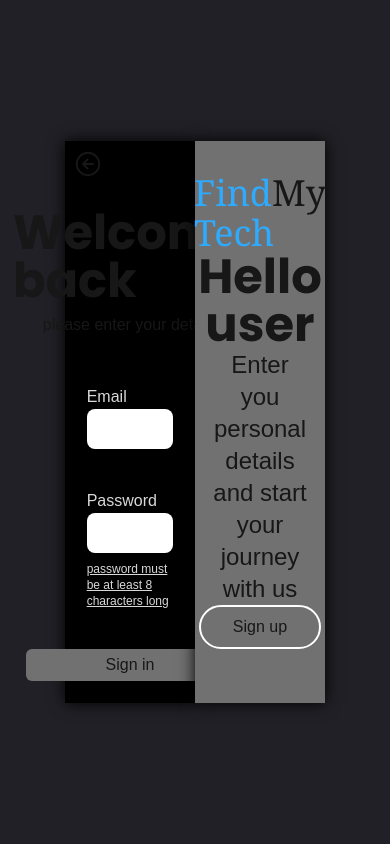
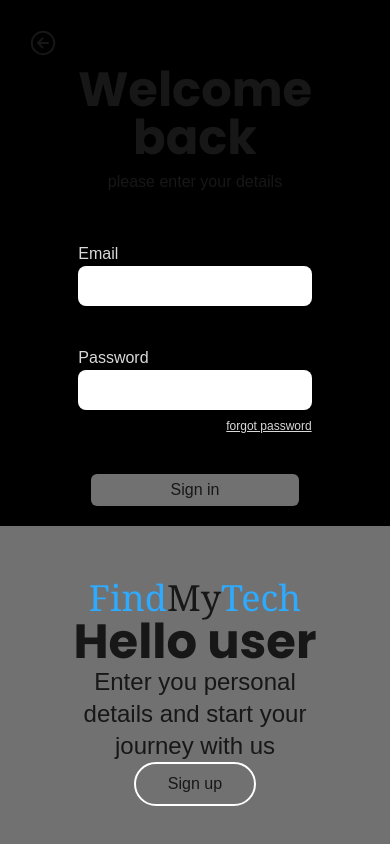
Before and after one commit to mouadh7belgoumri/FindMyTech, a Next.js app: page / in a window 390 px wide. Built offline with nearby package versions, Linux system fonts and the light colour scheme.

Commit message:
responsive

```diff
--- a/src/app/components/SignIn.tsx
+++ b/src/app/components/SignIn.tsx
@@ -3,16 +3,16 @@ import { IoArrowBackCircleOutline } from "react-icons/io5"
 const SignIn = () => {
     return (
         <div>
-            <div className="bg-[#212026]">
-                <div className="h-screen flex justify-center items-center content-center w-full" >
+            <div className="bg-[#212026] ">
+                <div className="h-screen flex max-md:flex-col justify-center items-center content-center w-full" >
 
-                    <div className="flex flex-col h-2/3 w-1/3 bg-black shadow-[0_0_15px_black]">
+                    <div className="flex flex-col h-2/3 w-1/3 max-md:h-fit max-md:p-5 max-md:w-full bg-black shadow-[0_0_15px_black]">
                         <div className="flex w-full justify-start ">
                             <IoArrowBackCircleOutline className='text-3xl cursor-pointer hover:text-white hover:drop-shadow-[0_0_10px_white] arrow-btn m-2' />
                         </div>
                         <form action="" className="flex flex-col items-center justify-center w-full h-full content-center rounded-lg">
                             <div className='leading-10'>
-                                <h1 className='text-5xl font-[700] font-Poppins'>Welcome back</h1>
+                                <h1 className='text-5xl font-[700] font-Poppins text-center'>Welcome back</h1>
                                 <p className="text-l text-center font text-center">please enter your details</p>
                             </div>
 
@@ -29,16 +29,16 @@ const SignIn = () => {
                                     <input type="password" name='password' id='password' className='bg-white rounded-lg h-10 w-2/3 text-black px-2' />
                                 </div>
                                 <div className="flex justify-end w-2/3">
-                                    <a href="" className='text-xs mt-2 text-[#D9D9D9] underline '>password must be at least 8 characters long</a>
+                                    <a href="" className='text-xs mt-2 text-[#D9D9D9] underline '>forgot password</a>
                                 </div>
 
                             </div>
-                            <input type="submit" name='Sign up' className='mt-10 w-fit bg-[#717171] rounded-md p-1 px-20 hover:cursor-pointer ' value="Sign in" />
+                            <input type="submit" name='Sign up' className='mt-10 w-fit bg-[#717171] rounded-md p-1 px-20 hover:cursor-pointer hover:bg-[#464646]' value="Sign in" />
 
 
                         </form>
                     </div>
-                    <div className="flex h-2/3 w-1/3 flex-col content-center items-center justify-between bg-[#717171] shadow-[0_0_15px_black]">
+                    <div className="flex h-2/3 w-1/3 flex-col max-md:h-1/2 max-md:p-5 max-md:w-full content-center items-center justify-between bg-[#717171] shadow-[0_0_15px_black]">
 
                         <h1 className='mt-8 text-4xl font-serif'><span className="text-[#2eabff] capitalize">find</span>My<span className="text-[#2eabff] capitalize inline-block">tech</span></h1>
                         <h1 className='text-5xl font-[700] font-Poppins text-center'>Hello user</h1>
--- a/src/app/components/SignUp.tsx
+++ b/src/app/components/SignUp.tsx
@@ -3,8 +3,8 @@ import { IoArrowBackCircleOutline } from "react-icons/io5"
 const SIgnUp = () => {
   return (
     <div className="bg-[#212026]">
-      <div className="h-screen flex justify-center items-center content-center w-full" >
-        <div className="flex h-2/3 w-1/3 flex-col content-center items-center justify-between bg-[#717171] shadow-[0_0_15px_black]">
+      <div className="h-screen flex max-md:flex-col justify-center items-center content-center w-full" >
+        <div className="flex h-2/3 w-1/3 max-md:h-1/2 max-md:w-full flex-col content-center items-center justify-between bg-[#717171] shadow-[0_0_15px_black]">
           <div className="flex w-full justify-start ">
             <IoArrowBackCircleOutline className='text-3xl cursor-pointer hover:text-white hover:drop-shadow-[0_0_10px_white] arrow-btn m-2' />
           </div>
@@ -14,13 +14,13 @@ const SIgnUp = () => {
           <button className='border-btn w-fit p-2 px-8  cursor-pointer'>Sign in</button>
           <div className="h-1/4"></div>
         </div>
-        <div className="flex h-2/3 w-1/3 bg-black shadow-[0_0_15px_black]">
+        <div className="flex h-2/3 w-1/3 max-md:h-fit max-md:p-5 max-md:w-full bg-black shadow-[0_0_15px_black]">
           <form action="" className="flex flex-col items-center justify-center w-full h-full content-center rounded-lg">
             <div className='leading-10'>
-              <h1 className='text-5xl font-[700] font-Poppins'>hello user</h1>
+              <h1 className='text-5xl font-[700] font-Poppins text-center'>hello user</h1>
               <p className="text-l text-center font text-center">please enter your details</p>
             </div>
-            <div className='flex flex-row justify-around w-3/4'>
+            <div className='flex flex-col xl:flex-row justify-around w-3/4'>
               <div className='flex flex-col items-center justify-start'>
                 <div className="flex justify-start w-7/11">
                   <label htmlFor="first_name" className='text-[#D9D9D9]'> first name</label>
@@ -57,11 +57,11 @@ const SIgnUp = () => {
                 <input type="password" name='password' id='password' className='bg-white rounded-lg h-10 w-2/3 text-black px-2' />
               </div>
               <div className="flex justify-end w-2/3">
-                <a href="" className='text-xs mt-2 text-[#D9D9D9] underline '>password must be at least 8 characters long</a>
+                <p  className='text-xs mt-2 text-[#D9D9D9] underline '>password must be at least 8 characters long</p>
               </div>
 
             </div>
-            <input type="submit" name='Sign up' className='mt-10 w-fit bg-[#717171] rounded-md p-1 px-20 hover:cursor-pointer ' value="Sign in" />
+            <input type="submit" name='Sign up' className='mt-10 w-fit bg-[#717171] rounded-md p-1 px-20 hover:cursor-pointer hover:bg-[#464646]' value="Sign in" />
 
 
           </form>
--- a/src/app/page.tsx
+++ b/src/app/page.tsx
@@ -13,7 +13,7 @@ const Home = () => {
       <Hero/> */}
       {/* <Footer/> */}
       {/* <SignUp /> */}
-      <SignIn />
+      <SignIn/>
     </div>
   )
 }
```
